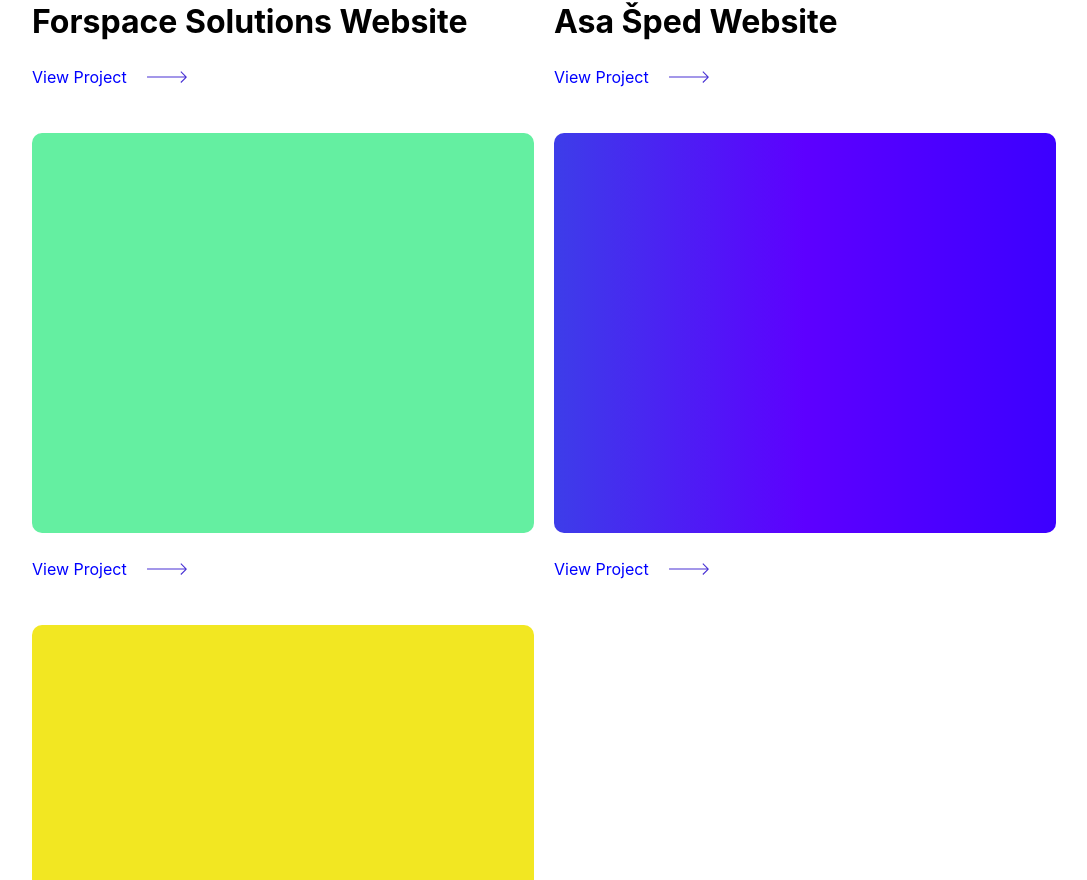
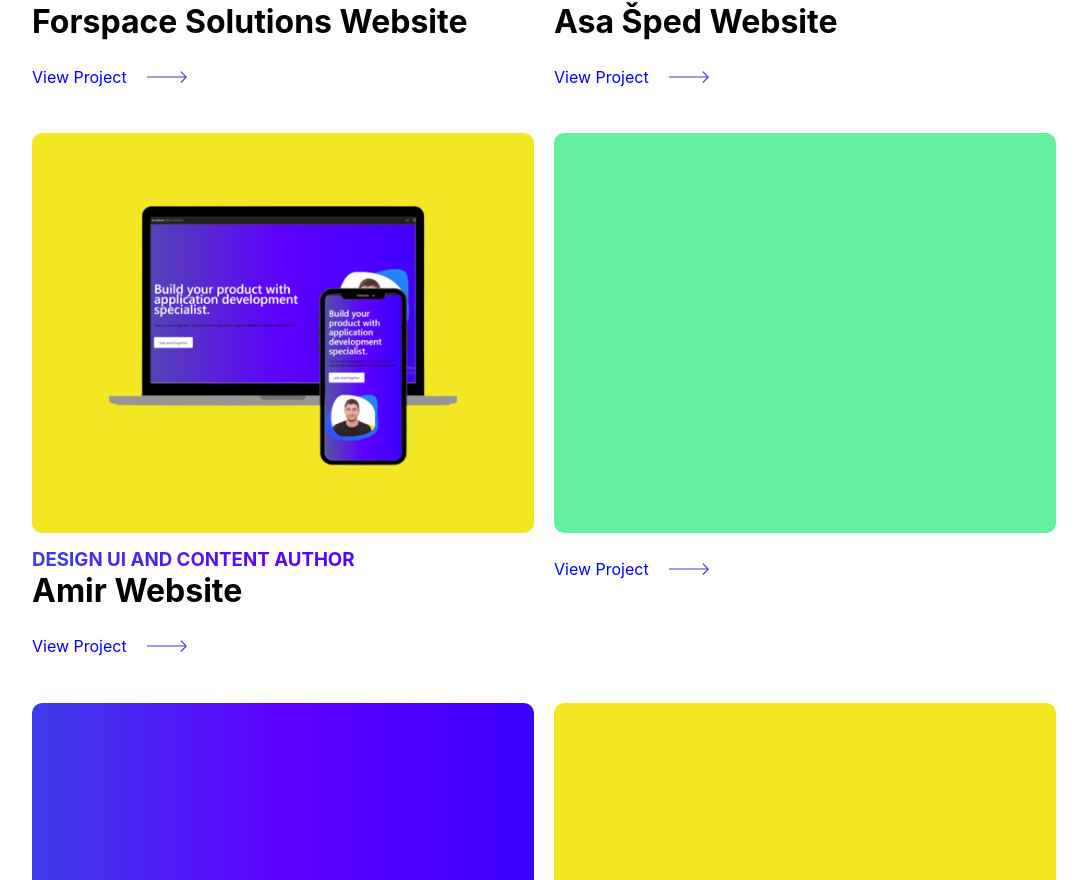
Before and after one commit to AmirCeljo/Portfolio, a React (Create React App) app: page /work in a window 1280 px wide. Shown: the part 657-1537 px from the top of the page, without its empty margins (96-1183 px from the left). Built offline with nearby package versions, Linux system fonts and the light colour scheme.

Commit message:
new projects added

```diff
--- a/src/work/Work.js
+++ b/src/work/Work.js
@@ -11,6 +11,8 @@
   link:'https://forspace.ba'},
     {class:'asa scale',classColor:'yellow',subheadingwork:'Design UI and deploy',projectname:'Asa Šped Website',
   link:'https://asa-sped.ba'},
+    {class:'amir scale',classColor:'yellow',subheadingwork:'Design UI and content author',projectname:'Amir Website',
+    link:'http://amirceljo.github.io/Portfolio'},
     {class:'coffee scale',classColor:'green'},
     {class:'agency scale',classColor:'gradient'},
     {class:'lambo scale',classColor:'yellow'}
--- a/src/work/work.css
+++ b/src/work/work.css
@@ -76,6 +76,11 @@
     width:100%;
     height: 100%;
 }
+.projects .result-grid .amir{
+    background:url('../../public/amirweb.png') no-repeat center center/cover;
+    width:100%;
+    height: 100%;
+}
 .projects .result-grid .coffee{
 }
 .projects .result-grid .lambo{
```
Also changed, not shown: public/amirweb.png (added).
